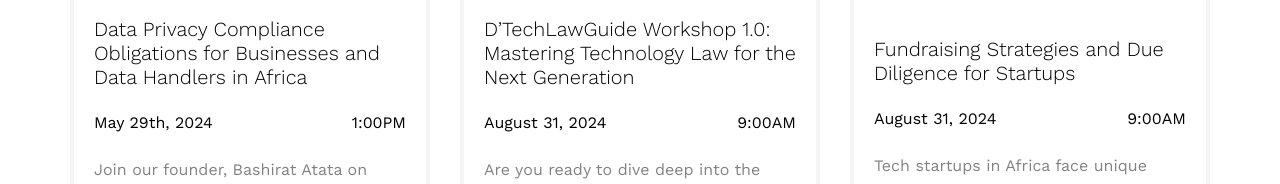
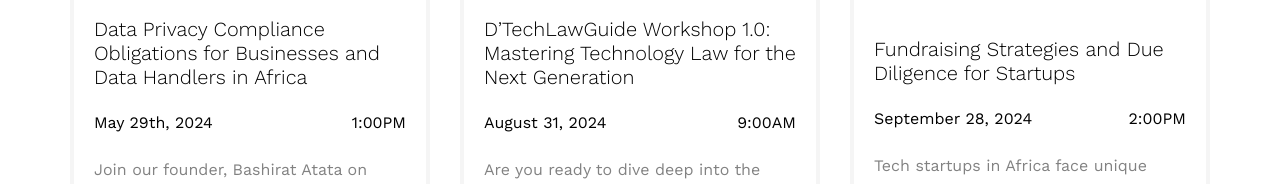
Before and after one commit to Danztee/D-TechLawGuide, a plain HTML site: page event.html in a window 1280 px wide. Shown: the part 2131-2315 px from the top of the page. Drawn offline with nearby package versions, Linux system fonts and the light colour scheme; files whose address does not match are found by name.

Commit message:
Update event.html

```diff
--- a/event.html
+++ b/event.html
@@ -198,8 +198,8 @@
 							<div class="event-content" style="margin-top: 20px;">
 								<h2>Fundraising Strategies and Due Diligence for Startups </h2>
 								<div class="date">
-									<p>August 31, 2024</p>
-									<p class="time">9:00AM</p>
+									<p>September 28, 2024</p>
+									<p class="time">2:00PM</p>
 								</div>
 								<p>Tech startups in Africa face unique legal and financial challenges that can often
 									hinder their growth and ability to attract investors.</p>
```
